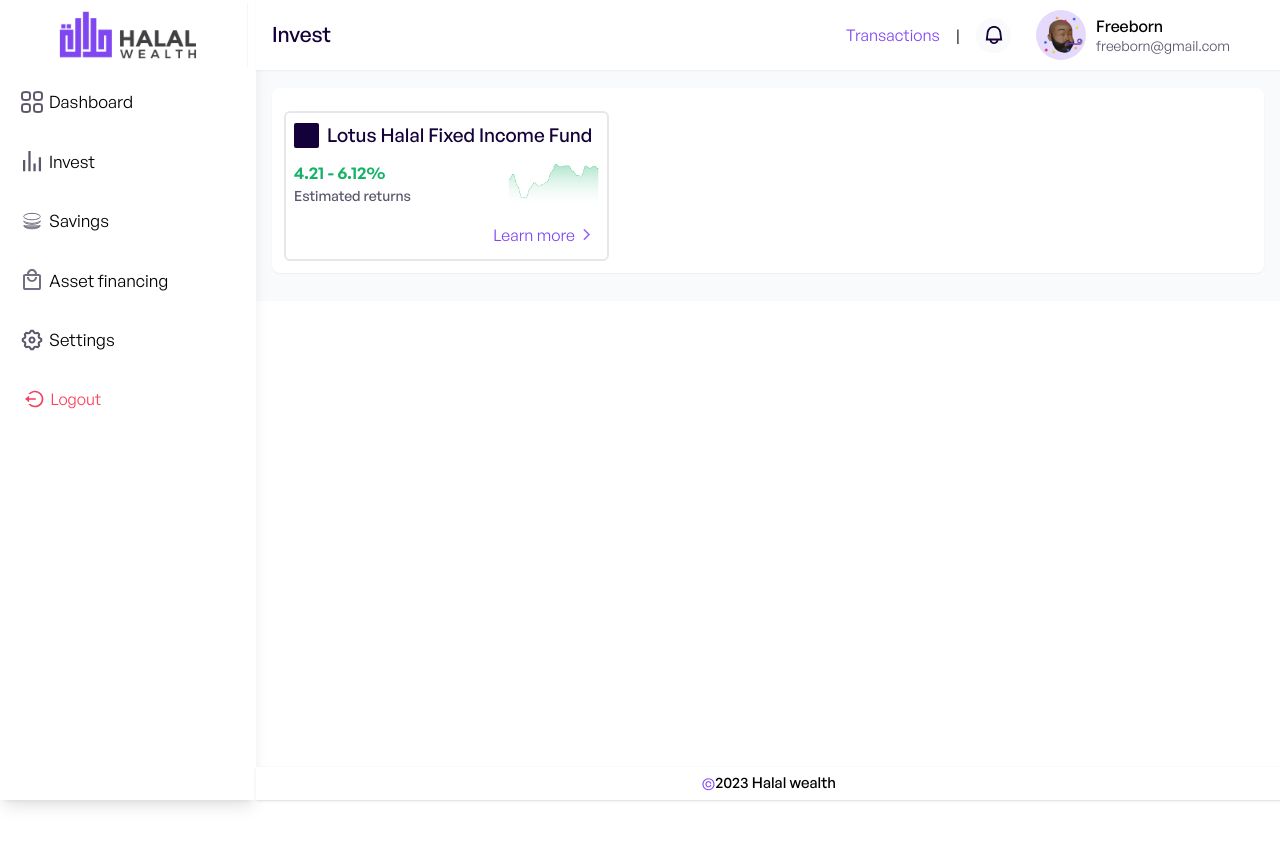
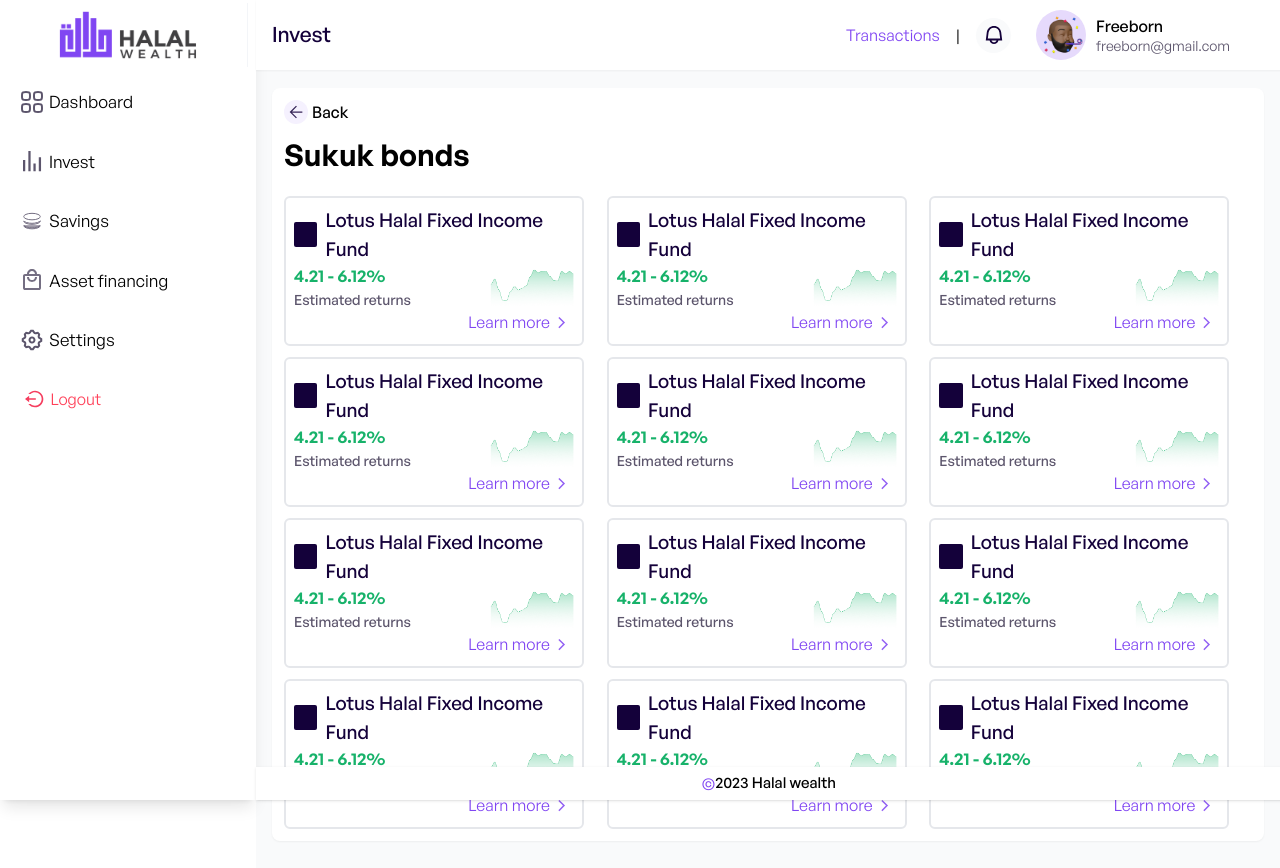
Before and after one commit to Stepheeeen/halal-wealth, a Next.js app: page /dashboard/invest/balance/id in a window 1280 px wide. Before the commit the page ends 800 px from the top, so only its background shows below. Built offline with nearby package versions, Linux system fonts and the light colour scheme.

Commit message:
two pages bagged

```diff
--- a/src/app/dashboard/invest/balance/id/page.tsx
+++ b/src/app/dashboard/invest/balance/id/page.tsx
@@ -2,16 +2,39 @@
 import React from 'react';
 import { DefaultCard } from '@/components/reusable/card/Card';
 import Chart from '../../../../../../public/assets/images/chart.png'
-import { NextIconPurple, } from '../../../../../../public/assets/icons';
+import { BackIcon, NextIconPurple, } from '../../../../../../public/assets/icons';
 import Image from 'next/image';
 import Link from 'next/link';
 import InvestContainer from '../../page';
 
 const Page = () => {
+    const Card = [
+        {rate: '4.21 - 6.12%'},
+        {rate: '4.21 - 6.12%'},
+        {rate: '4.21 - 6.12%'},
+        {rate: '4.21 - 6.12%'},
+        {rate: '4.21 - 6.12%'},
+        {rate: '4.21 - 6.12%'},
+        {rate: '4.21 - 6.12%'},
+        {rate: '4.21 - 6.12%'},
+        {rate: '4.21 - 6.12%'},
+        {rate: '4.21 - 6.12%'},
+        {rate: '4.21 - 6.12%'},
+        {rate: '4.21 - 6.12%'},
+]
     return (
         <InvestContainer>
             <div>
-            <DefaultCard cardStyle='h-[150px] mt-[11px] p-2 w-[325px] border border-2 rounded-md'>
+                <Link href={'/dashboard/invest/balance'} className='flex items-center'>
+                <BackIcon/> <span className='font-medium ml-1'>Back</span>
+                </Link>
+                <h1 className='font-[600] text-[30px] my-2'>
+                    Sukuk bonds
+                </h1>
+            </div>
+            <div className="grid grid-cols-3 gap-col-4">
+                {Card.map((cards, i) => (
+                    <DefaultCard cardStyle='h-[150px] mt-[11px] p-2 w-[300px] border border-2 rounded-md' key={i}>
                         <div className='flex items-center'>
                             <div className='w-[25px] h-[25px] rounded-sm bg-[#14013A]'>
 
@@ -20,9 +43,9 @@
                                 Lotus Halal Fixed Income Fund
                             </h1>
                         </div>
-                <div className='flex items-center justify-between mt-[10px]'>
+                        <div className='flex items-center justify-between'>
                             <div>
-                        <h1 className='text-[#17B26A] text-[17px] font-[600]'>4.21 - 6.12%</h1>
+                                <h1 className='text-[#17B26A] text-[17px] font-[600]'>{cards.rate}</h1>
                                 <p className='text-[#5C556C] text-[14px] font-[500]'>Estimated returns</p>
                             </div>
 
@@ -30,11 +53,13 @@
                         </div>
 
                         <div className='flex items-center justify-end'>
-                    <Link href={'#'} className='text-[#8046F2] flex items-center font-[400] mt-4'>
+                            <Link href={'#'} className='text-[#8046F2] flex items-center font-[400]'>
                                 Learn more <span> <NextIconPurple /> </span>
                             </Link>
                         </div>
                     </DefaultCard>
+                ))}
+
             </div>
 
         </InvestContainer>
--- a/src/app/dashboard/invest/balance/page.tsx
+++ b/src/app/dashboard/invest/balance/page.tsx
@@ -2,6 +2,7 @@
 import React, { useState } from 'react'
 import InvestContainer from '../page'
 import Image from 'next/image';
+import { useRouter } from 'next/navigation';
 import cash from '../../../../../public/assets/images/cash.png'
 import { CableIcon, ElectricIcon, FundWalletIcon, HideIcon, InternetIcon, NetworkIcon, NextIcon, NextIconPurple, ShowIcon, WithdrawIcon } from '../../../../../public/assets/icons';
 import { BalanceCard, ChildCard, DefaultCard } from '@/components/reusable/card/Card'
@@ -11,6 +12,7 @@
 const Page = () => {
   const [show, setShow] = useState(false);
   const handleClick = () => setShow(!show);
+  const router = useRouter()
 
   const investmentCard = [
     { title: 'Sukuk bonds', },
@@ -32,7 +34,7 @@
         <ChildCard CardTitle='My Investments' cardStyle='mt-[-7%] remove-shadow'>
           <div className='w-full defaultCard'>
             {investmentCard.map((card, key) => (
-              <CustomButton ButtonStyling='w-full flex items-center justify-between text-start ml-2 text-[14px]' Context={<Image alt='' className='w-[45px]' src={cash} />} customStyle='shadow-sm border-1 border rounded-[8px] mt-3 w-[30%] buttonChild' icon={<NextIcon />} onClick={''} text={<div className='flex items-center mt-1'>Balance <span className='w-[4px] h-[4px] rounded-full bg-[#14013A] mx-1'></span> <p className='text-[#17B26A] font-[570]'>NGN 175,000</p></div>} type='solid' childDiv='' title={card.title} key={key} />
+              <CustomButton ButtonStyling='w-full flex items-center justify-between text-start ml-2 text-[14px]' Context={<Image alt='' className='w-[45px]' src={cash} />} customStyle='shadow-sm border-1 border rounded-[8px] mt-3 w-[30%] buttonChild' icon={<NextIcon />} onClick={()=> {router.push('/dashboard/invest/balance/id')}} text={<div className='flex items-center mt-1'>Balance <span className='w-[4px] h-[4px] rounded-full bg-[#14013A] mx-1'></span> <p className='text-[#17B26A] font-[570]'>NGN 175,000</p></div>} type='solid' childDiv='' title={card.title} key={key} />
             ))}
           </div>
         </ChildCard>
```
Lines whose indentation alone changed are shown as unchanged.
